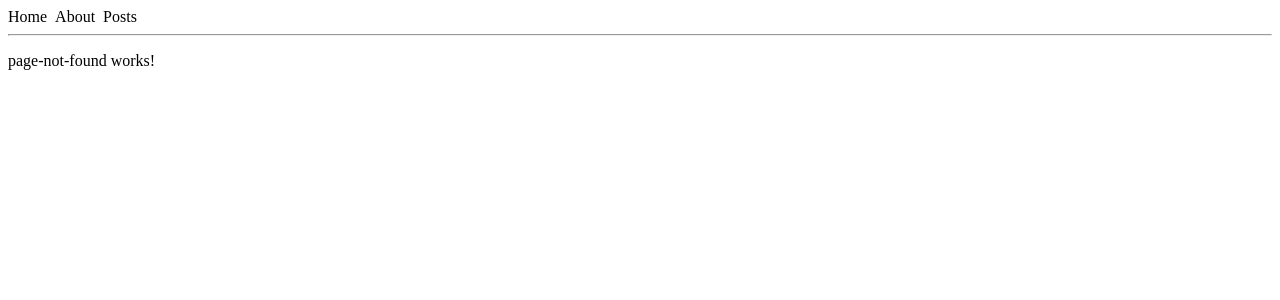
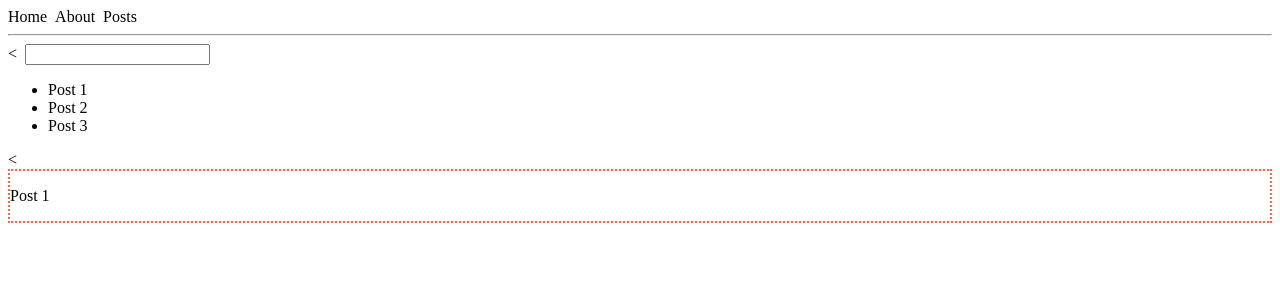
Before and after one commit to hegigj/angular-academy-03, an Angular app: page /posts/1/image/1/1 in a window 1280 px wide. Shown: the top 300 px of the page. Built offline with nearby package versions, Linux system fonts and the light colour scheme.

Commit message:
params & query params

```diff
--- a/src/app/app-routing.module.ts
+++ b/src/app/app-routing.module.ts
@@ -18,7 +18,7 @@ const routes: Routes = [
     {
         path: 'home',
         component: HomeComponent,
-        canActivateChild: [RoleGuard],
+        // canActivateChild: [RoleGuard],
         children: [
             {
                 path: 'product',
@@ -51,7 +51,7 @@ const routes: Routes = [
         component: PostsComponent,
         children: [
             {
-                path: ':POST_ID', // /posts/1
+                path: ':POST_ID/image/:IMG_ID/:USER_ID', // /posts/1
                 component: PostComponent
             }
         ]
--- a/src/app/app.component.html
+++ b/src/app/app.component.html
@@ -1,5 +1,5 @@
 <a routerLink="/home" routerLinkActive="active">Home</a>
 <a routerLink="/about" routerLinkActive="active">About</a>
-<a>Posts</a>
+<a (click)="navigateToPost()">Posts</a>
 <hr>
 <router-outlet></router-outlet>
--- a/src/app/app.component.ts
+++ b/src/app/app.component.ts
@@ -1,4 +1,5 @@
 import { Component } from '@angular/core';
+import { Router } from '@angular/router';
 
 @Component({
   selector: 'app-root',
@@ -6,5 +7,12 @@ import { Component } from '@angular/core';
   styleUrls: ['./app.component.scss']
 })
 export class AppComponent {
-  title = 'angular-academy-03';
+  constructor(private router: Router) {}
+
+  navigateToPost(): void {
+    // this.router.navigateByUrl('/posts');
+    this.router.navigate(['..', 'posts'], {
+      // queryParams: { title: 'Post' }
+    });
+  }
 }
--- a/src/app/posts/post/post.component.html
+++ b/src/app/posts/post/post.component.html
@@ -1 +1,4 @@
-<p>post works!</p>
+<a (click)="back()"><</a>
+<div style="border: 2px dotted tomato;">
+    <p>{{title}}</p>
+</div>
--- a/src/app/posts/post/post.component.ts
+++ b/src/app/posts/post/post.component.ts
@@ -1,4 +1,6 @@
 import { Component, OnInit } from '@angular/core';
+import { ActivatedRoute, Router } from '@angular/router';
+import { PostService } from 'src/app/post.service';
 
 @Component({
   selector: 'app-post',
@@ -6,10 +8,36 @@ import { Component, OnInit } from '@angular/core';
   styleUrls: ['./post.component.scss']
 })
 export class PostComponent implements OnInit {
+  title?: string;
 
-  constructor() { }
+  constructor(
+    private router: Router,
+    private postService: PostService,
+    private activatedRoute: ActivatedRoute
+  ) { }
 
   ngOnInit(): void {
+    console.log(this.activatedRoute.snapshot);
+    // const postId: string = this.activatedRoute.snapshot.params['POST_ID'];
+    // this.title = this.postService.getPost(+postId).title;
+
+    // this.activatedRoute.params.subscribe(params => {
+    //   if (params.hasOwnProperty('POST_ID') && params['POST_ID']) {
+    //     const postId: string = params['POST_ID'];
+    //     this.title = this.postService.getPost(+postId).title;
+    //   }
+    // });
+    this.activatedRoute.paramMap.subscribe(paramMap => {
+      if (paramMap.has('POST_ID')) {
+        const postId: string = paramMap.get('POST_ID') as string;
+        this.title = this.postService.getPost(+postId).title;
+      }
+    });
   }
 
+  back(): void {
+    this.router.navigate(['..'], {
+      relativeTo: this.activatedRoute
+    });
+  }
 }
--- a/src/app/posts/posts.component.html
+++ b/src/app/posts/posts.component.html
@@ -1 +1,7 @@
-<p>posts works!</p>
+<a (click)="back()"><</a>
+<input type="search" (change)="onSearch($event)">
+<ul>
+    <li *ngFor="let post of posts" (click)="navigateToPost(post.id)">{{post.title}}</li>
+</ul>
+
+<router-outlet></router-outlet>
--- a/src/app/posts/posts.component.ts
+++ b/src/app/posts/posts.component.ts
@@ -1,4 +1,6 @@
 import { Component, OnInit } from '@angular/core';
+import { PostModel, PostService } from '../post.service';
+import { ActivatedRoute, Router } from '@angular/router';
 
 @Component({
   selector: 'app-posts',
@@ -6,10 +8,44 @@ import { Component, OnInit } from '@angular/core';
   styleUrls: ['./posts.component.scss']
 })
 export class PostsComponent implements OnInit {
+  posts: PostModel[];
 
-  constructor() { }
+  constructor(
+    private postService: PostService,
+    private router: Router,
+    private activatedRoute: ActivatedRoute
+  ) {
+    this.posts = postService.getPosts();
+  }
 
   ngOnInit(): void {
+    // console.log(this.activatedRoute);
+    this.activatedRoute.queryParamMap.subscribe(queryMap => {
+      if (queryMap.has('title')) {
+        const title: string = queryMap.get('title') as string;
+        this.posts = this.postService.getPosts(title);
+      } else {
+        this.posts = this.postService.getPosts();
+      }
+    });
   }
 
+  onSearch(event: Event): void {
+    const { target } = event;
+    const { value } = target as HTMLInputElement;
+
+    this.router.navigate([], {
+      queryParams: { title: value }
+    });
+  }
+
+  back(): void {
+    this.router.navigate(['..']);
+  }
+
+  navigateToPost(id: number): void {
+    this.router.navigate([id], {
+      relativeTo: this.activatedRoute
+    });
+  }
 }
```
